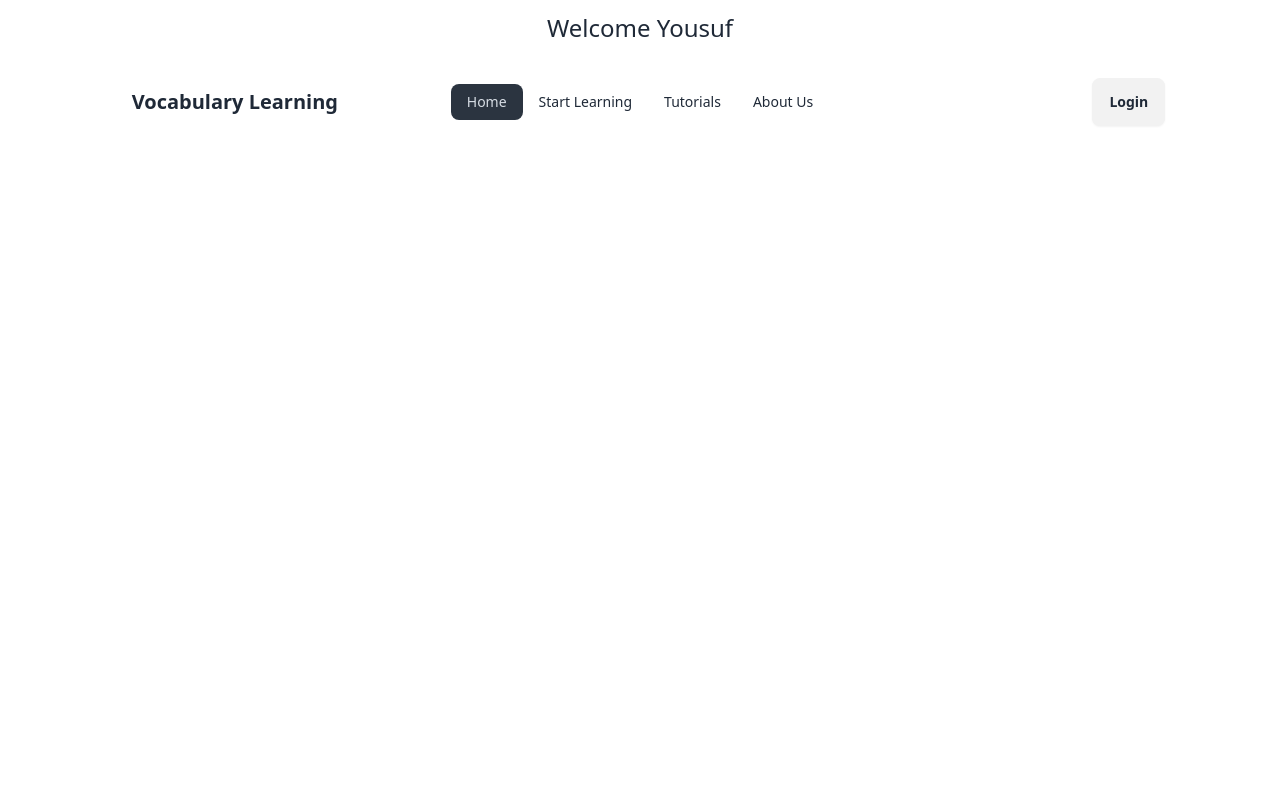
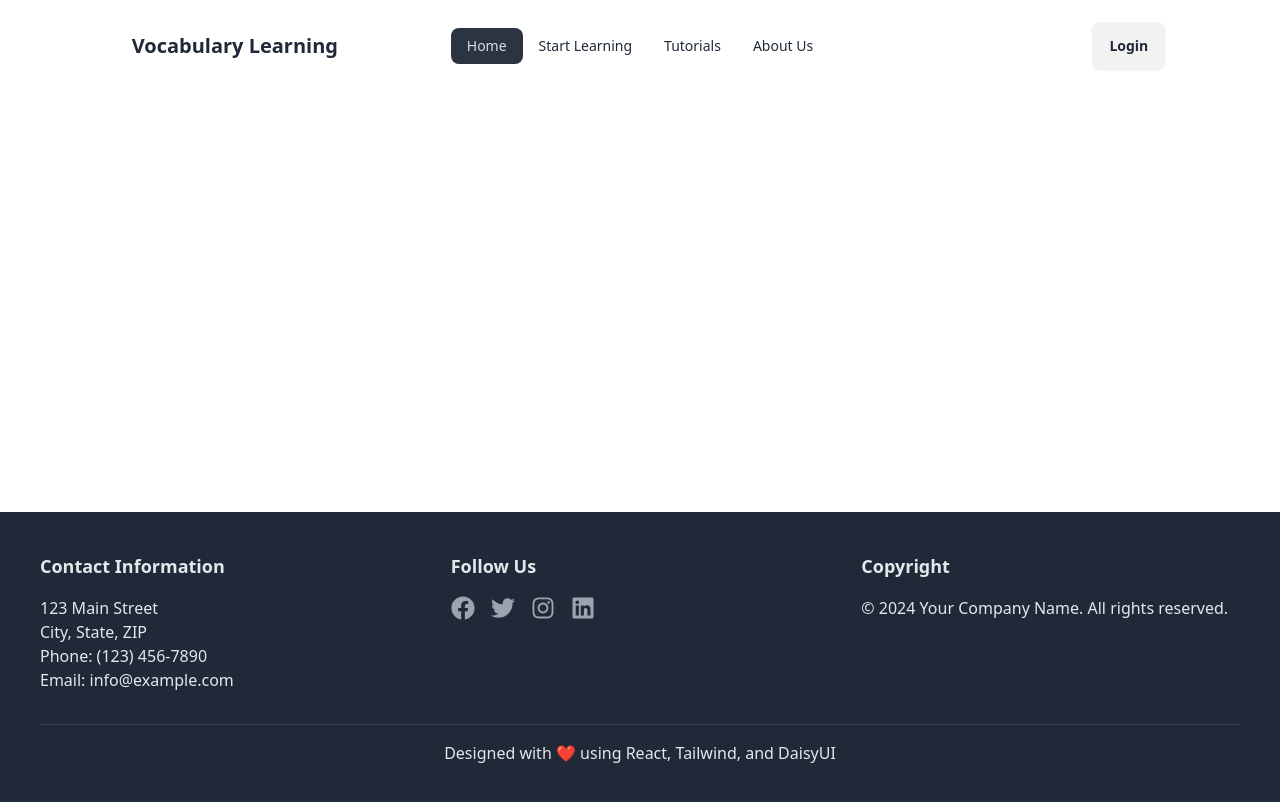
Before and after one commit to YousufOO7/Learning, a React (Vite) app in the folder vocabulary-learning/: page / in a window 1280 px wide. Shown: the top 802 px of the page. Built offline with nearby package versions, Linux system fonts and the light colour scheme.

Commit message:
added the footer section

```diff
--- a/vocabulary-learning/package.json
+++ b/vocabulary-learning/package.json
@@ -14,6 +14,7 @@
     "match-sorter": "^8.0.0",
     "react": "^18.3.1",
     "react-dom": "^18.3.1",
+    "react-icons": "^5.3.0",
     "react-router-dom": "^6.28.0",
     "sort-by": "^0.0.2"
   },
--- /dev/null
+++ b/vocabulary-learning/src/components/Layouts/Footer.jsx
@@ -0,0 +1,70 @@
+import React from "react";
+import { FaFacebook, FaTwitter, FaInstagram, FaLinkedin } from "react-icons/fa";
+
+const Footer = () => {
+  return (
+    <footer className="bg-gray-800 text-gray-200 p-10">
+      <div className="container mx-auto grid grid-cols-1 md:grid-cols-3 gap-8">
+        {/* Contact Information */}
+        <div>
+          <h2 className="text-lg font-bold mb-4">Contact Information</h2>
+          <p>123 Main Street</p>
+          <p>City, State, ZIP</p>
+          <p>Phone: (123) 456-7890</p>
+          <p>Email: info@example.com</p>
+        </div>
+
+        {/* Social Media Links */}
+        <div>
+          <h2 className="text-lg font-bold mb-4">Follow Us</h2>
+          <div className="flex space-x-4">
+            <a
+              href="https://facebook.com"
+              target="_blank"
+              rel="noopener noreferrer"
+              className="text-gray-400 hover:text-white"
+            >
+              <FaFacebook size={24} />
+            </a>
+            <a
+              href="https://twitter.com"
+              target="_blank"
+              rel="noopener noreferrer"
+              className="text-gray-400 hover:text-white"
+            >
+              <FaTwitter size={24} />
+            </a>
+            <a
+              href="https://instagram.com"
+              target="_blank"
+              rel="noopener noreferrer"
+              className="text-gray-400 hover:text-white"
+            >
+              <FaInstagram size={24} />
+            </a>
+            <a
+              href="https://linkedin.com"
+              target="_blank"
+              rel="noopener noreferrer"
+              className="text-gray-400 hover:text-white"
+            >
+              <FaLinkedin size={24} />
+            </a>
+          </div>
+        </div>
+
+        {/* Copyright Notice */}
+        <div className="text-center md:text-left">
+          <h2 className="text-lg font-bold mb-4">Copyright</h2>
+          <p>&copy; {new Date().getFullYear()} Your Company Name. All rights reserved.</p>
+        </div>
+      </div>
+      {/* Bottom Divider */}
+      <div className="border-t border-gray-700 mt-8 pt-4 text-center">
+        <p>Designed with ❤️ using React, Tailwind, and DaisyUI</p>
+      </div>
+    </footer>
+  );
+};
+
+export default Footer;
--- a/vocabulary-learning/src/components/Main/Main.jsx
+++ b/vocabulary-learning/src/components/Main/Main.jsx
@@ -1,19 +1,24 @@
 import PropTypes from 'prop-types';
 import Header from '../Layouts/Header';
 import Navbar from '../Layouts/Navbar';
+import Footer from '../Layouts/Footer';
 
 const Main = props => {
     return (
         <div>
-            <header className='flex justify-center items-center text-center py-3'>
+            {/* <header className='flex justify-center items-center text-center py-3'>
                 <Header></Header>
-            </header>
+            </header> */}
             <nav className='w-10/12 mx-auto py-3'>
                 <Navbar></Navbar>
             </nav>
-            <main>
+            <main className=' min-h-[calc(100vh-380px)]'>
 
             </main>
+            <footer>
+                <Footer></Footer>
+
+            </footer>
         </div>
     );
 };
```
Also changed, not shown: 1 other file (tests, documents, lock files or other folders).
